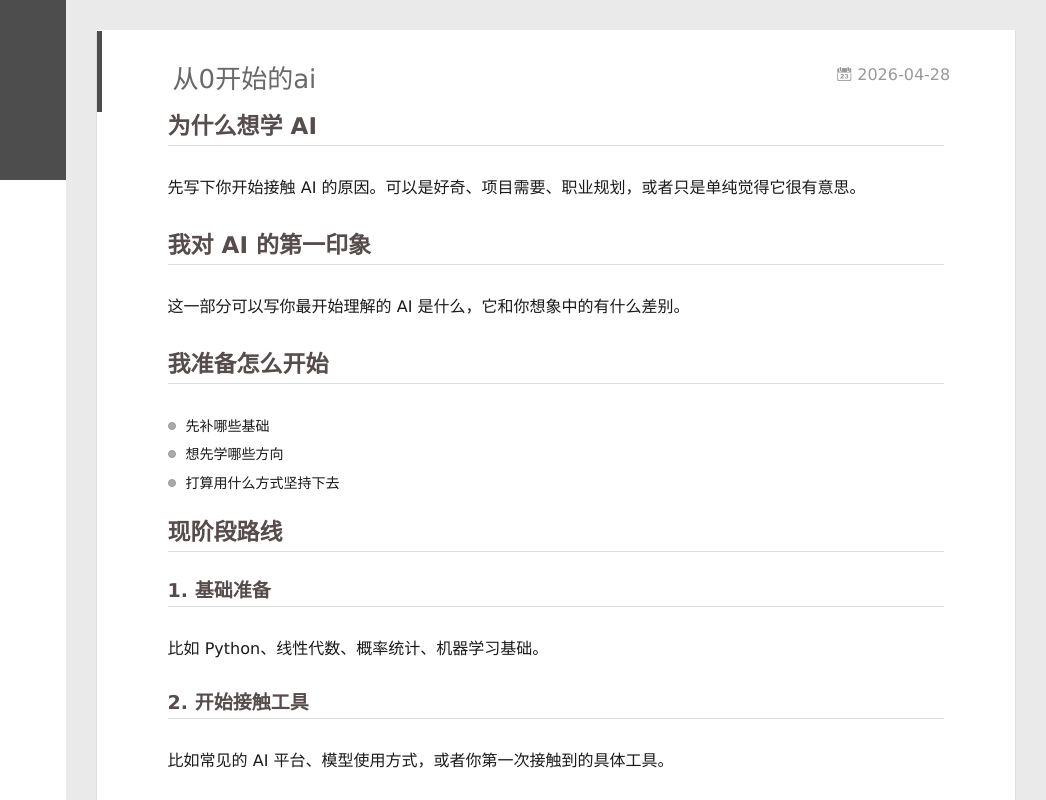
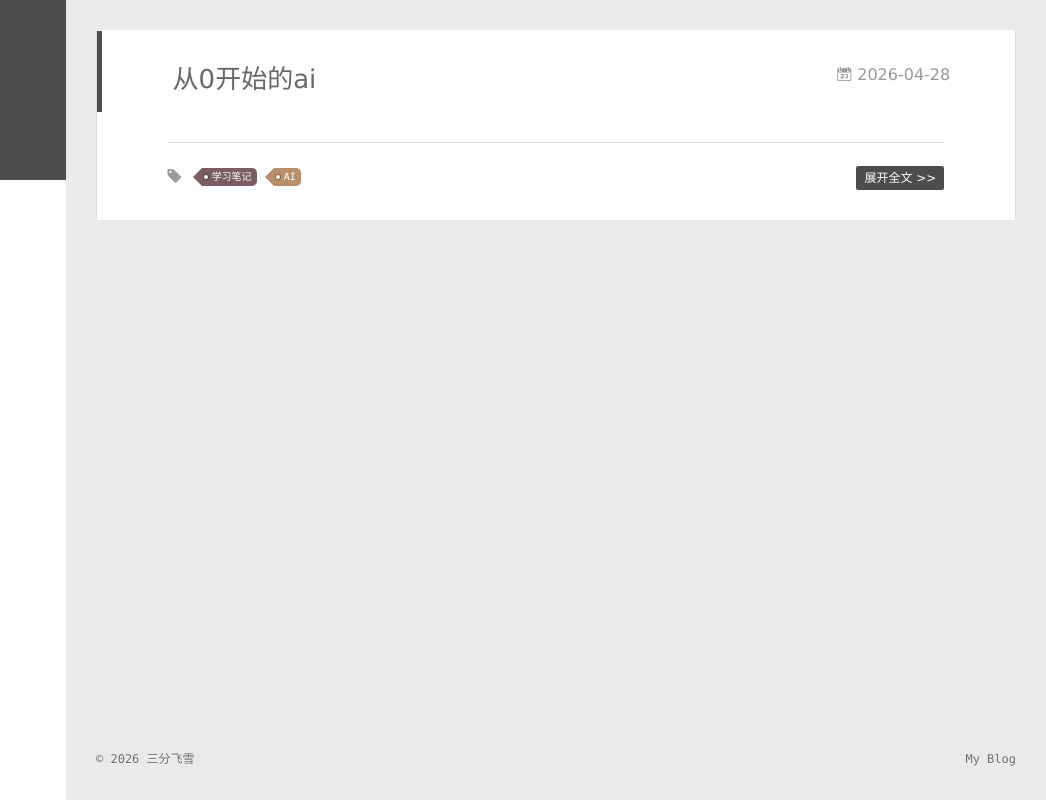
Before and after one commit to feixue0211/feixue0211.github.io, a plain HTML site: page index.html in a window 1280 px wide. Shown: the full height of the page, 234-1280 px from the left. Drawn offline with Linux system fonts and the light colour scheme.

Commit message:
Site updated: 2026-04-28 17:56:43

```diff
--- a/index.html
+++ b/index.html
@@ -170,29 +170,7 @@
 
       </header>
 
-    <div class="article-entry" itemprop="articleBody">
 
-        <h2 id="为什么想学-AI"><a href="#为什么想学-AI" class="headerlink" title="为什么想学 AI"></a>为什么想学 AI</h2><p>先写下你开始接触 AI 的原因。可以是好奇、项目需要、职业规划，或者只是单纯觉得它很有意思。</p>
-<h2 id="我对-AI-的第一印象"><a href="#我对-AI-的第一印象" class="headerlink" title="我对 AI 的第一印象"></a>我对 AI 的第一印象</h2><p>这一部分可以写你最开始理解的 AI 是什么，它和你想象中的有什么差别。</p>
-<h2 id="我准备怎么开始"><a href="#我准备怎么开始" class="headerlink" title="我准备怎么开始"></a>我准备怎么开始</h2><ul>
-<li>先补哪些基础</li>
-<li>想先学哪些方向</li>
-<li>打算用什么方式坚持下去</li>
-</ul>
-<h2 id="现阶段路线"><a href="#现阶段路线" class="headerlink" title="现阶段路线"></a>现阶段路线</h2><h3 id="1-基础准备"><a href="#1-基础准备" class="headerlink" title="1. 基础准备"></a>1. 基础准备</h3><p>比如 Python、线性代数、概率统计、机器学习基础。</p>
-<h3 id="2-开始接触工具"><a href="#2-开始接触工具" class="headerlink" title="2. 开始接触工具"></a>2. 开始接触工具</h3><p>比如常见的 AI 平台、模型使用方式，或者你第一次接触到的具体工具。</p>
-<h3 id="3-做一点小实践"><a href="#3-做一点小实践" class="headerlink" title="3. 做一点小实践"></a>3. 做一点小实践</h3><p>写写你最想尝试的小项目，哪怕只是一个很简单的想法。</p>
-<h2 id="过程中遇到的疑问"><a href="#过程中遇到的疑问" class="headerlink" title="过程中遇到的疑问"></a>过程中遇到的疑问</h2><ul>
-<li>现在最不理解的点是什么</li>
-<li>最容易劝退自己的地方是什么</li>
-<li>最想尽快搞明白的问题是什么</li>
-</ul>
-<h2 id="给未来的自己"><a href="#给未来的自己" class="headerlink" title="给未来的自己"></a>给未来的自己</h2><p>可以写一句鼓励，也可以写一个小目标，比如一个月后希望自己能做到什么。</p>
-
-
-
-
-    </div>
     <div class="article-info article-info-index">
 
 
```
Also changed, not shown: 2026/04/28/从0开始的ai/index.html (+2 -2 lines).
